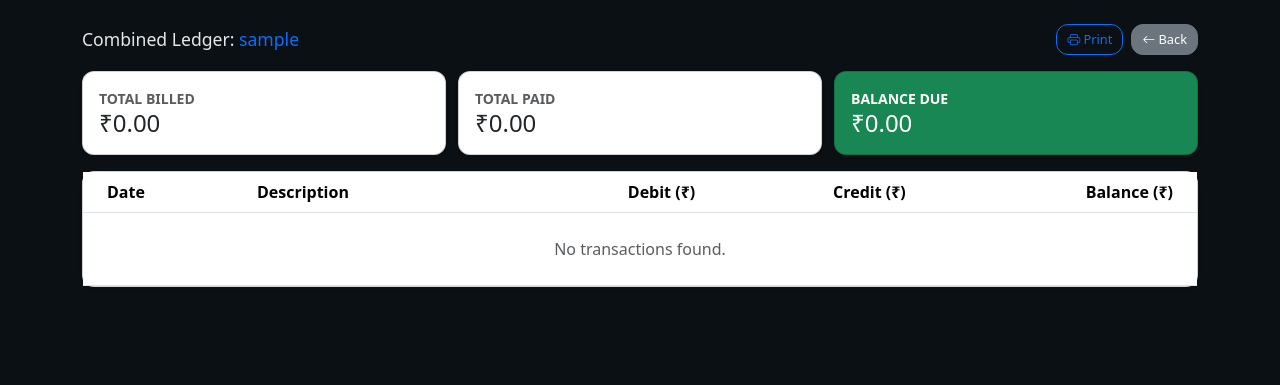
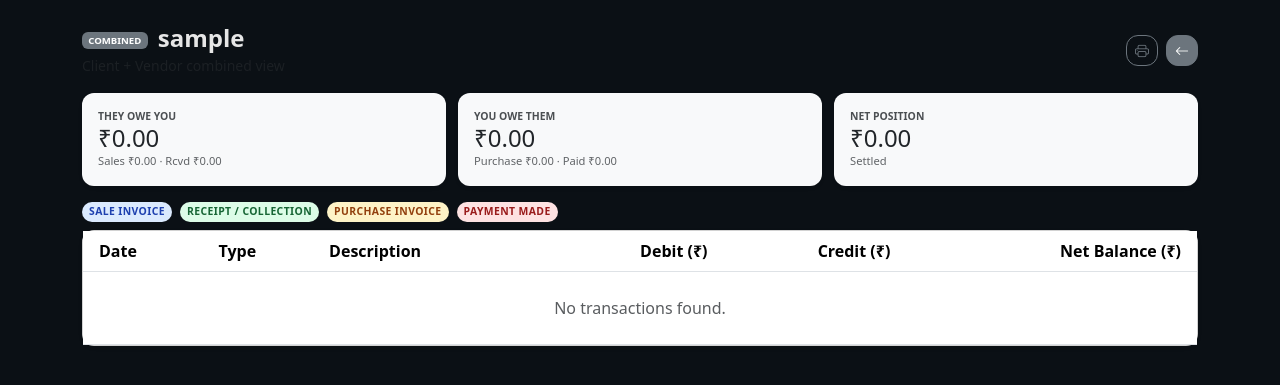
Before and after one commit to yash755/mayachem, a Flask app: a page that uses templates/base.html in a window 1280 px wide. Shown: the part 65-450 px from the top of the page. Run offline with Flask 3, Linux system fonts and the light colour scheme; the visitor is signed in with stand-in values (Sample User, id 1); data that the repository does not hold is empty; some libraries are stand-ins or nearby versions.

Commit message:
feat: vendor bulk payment (VendorCollection) + combined party ledger
- Add VendorCollection model and 3 routes (add/edit/delete)
- Show vendor bulk payments in party_ledger with edit/delete links
- Add combined_party_ledger route for parties on both client & vendor sides
- Add 'View Combined Ledger' banner to ledger.html when other side has data
- Add 'Bulk Payment' button to vendor ledger header
- New combined_ledger.html template with summary bar and colour-coded rows
- Migration script: migrate_vendor_bulk_payment.py

```diff
--- a/app.py
+++ b/app.py
@@ -1329,6 +1329,12 @@ def register_routes(app: Flask) -> None:
                 running += (t["credit"] - t["debit"])
             t["balance"] = round(running, 2)
 
+        # Detect if party exists on the other side (client↔vendor)
+        if party_type == "client":
+            other_side_count = Purchase.query.filter_by(vendor_name=display_name).count()
+        else:
+            other_side_count = Sale.query.filter_by(client_name=display_name).count()
+
         return render_template(
             "ledger.html",
             name=display_name,
@@ -1338,7 +1344,176 @@ def register_routes(app: Flask) -> None:
             total_paid=round(total_paid, 2),
             net_balance=round(running, 2),
             is_multi=is_multi,
-            client_obj=client_obj if party_type == "client" else None
+            client_obj=client_obj if party_type == "client" else None,
+            other_side_count=other_side_count,
+        )
+
+    @app.route("/ledger/combined/<path:name>")
+    def combined_party_ledger(name):
+        """Combined client + vendor ledger for parties that wear both hats."""
+        name = name.strip()
+
+        client_obj = Client.query.filter_by(name=name).first()
+        transactions = []
+
+        # ── CLIENT SIDE (sales = debit, receipts = credit) ──
+        sales_total = 0
+        sales_received = 0
+
+        if client_obj:
+            opening_bal = client_obj.opening_balance or 0.0
+            if opening_bal != 0:
+                transactions.append({
+                    "date": None,
+                    "desc": "Opening Balance (Client)",
+                    "ref": "",
+                    "debit": opening_bal if opening_bal > 0 else 0,
+                    "credit": abs(opening_bal) if opening_bal < 0 else 0,
+                    "side": "client",
+                    "id_for_sort": -999999,
+                })
+
+        sales = Sale.query.filter_by(client_name=name).all()
+        for s in sales:
+            amt = s.total_amount()
+            sales_total += amt
+            bal = s.balance_due()
+            status = "Paid" if bal <= 0 else ("Partial" if bal < amt else "Pending")
+            transactions.append({
+                "date": s.date,
+                "desc": f"Sale Invoice #{s.id}",
+                "ref": f"/sales/{s.id}/edit",
+                "debit": amt,
+                "credit": 0,
+                "side": "sale",
+                "payment_status": status,
+                "sale_id": s.id,
+                "id_for_sort": s.id,
+            })
+            for p in s.payments:
+                if p.collection_id:
+                    continue
+                sales_received += p.amount
+                transactions.append({
+                    "date": p.date,
+                    "desc": f"Receipt (Sale #{s.id})",
+                    "ref": "",
+                    "debit": 0,
+                    "credit": p.amount,
+                    "side": "receipt",
+                    "id_for_sort": p.id,
+                })
+        if client_obj:
+            for c in client_obj.collections:
+                sales_received += c.amount
+                inv_ids = [str(p.sale_id) for p in c.payments]
+                desc = f"Bulk Receipt ({c.mode or 'N/A'})"
+                if inv_ids:
+                    desc += " - Inv: " + ", ".join(inv_ids)
+                transactions.append({
+                    "date": c.date,
+                    "desc": desc,
+                    "ref": "",
+                    "debit": 0,
+                    "credit": c.amount,
+                    "side": "receipt",
+                    "collection_id": c.id,
+                    "id_for_sort": -c.id,
+                })
+
+        # ── VENDOR SIDE (purchases = credit, payments = debit) ──
+        purchase_total = 0
+        purchase_paid = 0
+
+        purchases = Purchase.query.filter_by(vendor_name=name).all()
+        for p_rec in purchases:
+            cost = p_rec.total_cost()
+            purchase_total += cost
+            bal = p_rec.balance_due()
+            status = "Paid" if bal <= 0 else ("Partial" if bal < cost else "Pending")
+            transactions.append({
+                "date": p_rec.date,
+                "desc": f"Purchase Invoice #{p_rec.id}",
+                "ref": f"/purchase/{p_rec.id}/edit",
+                "debit": 0,
+                "credit": cost,
+                "side": "purchase",
+                "payment_status": status,
+                "purchase_id": p_rec.id,
+                "id_for_sort": p_rec.id,
+            })
+            for pay in p_rec.payments:
+                if pay.collection_id:
+                    continue
+                purchase_paid += pay.amount
+                transactions.append({
+                    "date": pay.date,
+                    "desc": f"Payment Made (Purchase #{p_rec.id})",
+                    "ref": "",
+                    "debit": pay.amount,
+                    "credit": 0,
+                    "side": "payment",
+                    "id_for_sort": pay.id,
+                })
+
+        vendor_collections = VendorCollection.query.filter_by(vendor_name=name).all()
+        for vc in vendor_collections:
+            purchase_paid += vc.amount
+            inv_ids = [str(p.purchase_id) for p in vc.payments]
+            desc = f"Bulk Payment ({vc.mode or 'N/A'})"
+            if inv_ids:
+                desc += " - Inv: " + ", ".join(inv_ids)
+            transactions.append({
+                "date": vc.date,
+                "desc": desc,
+                "ref": "",
+                "debit": vc.amount,
+                "credit": 0,
+                "side": "payment",
+                "vendor_collection_id": vc.id,
+                "id_for_sort": -vc.id,
+            })
+
+        # ── Sort & running balance ──
+        def sort_key(t):
+            d = t["date"] or datetime(1900, 1, 1).date()
+            return (d, t.get("id_for_sort", 0))
+
+        transactions.sort(key=sort_key)
+
+        # Net balance: we are owed (sales) minus we owe (purchases)
+        # debit = we are owed / we paid out; credit = we received / we were billed
+        # For combined: treat as: +debit (sale) -credit(purchase) side by side
+        # Running: sale entries debit us (client owes), receipt credits reduce it
+        #          purchase credit them (we owe), payment debit reduces it
+        # Net = receivable_balance - payable_balance
+        running = 0
+        for t in transactions:
+            side = t.get("side", "")
+            if side in ("sale", "receipt", "client"):
+                running += t["debit"] - t["credit"]
+            else:  # purchase, payment
+                running -= t["credit"] - t["debit"]
+            t["balance"] = round(running, 2)
+
+        sales_balance = sales_total - sales_received         # what client owes us
+        purchase_balance = purchase_total - purchase_paid    # what we owe vendor
+        net_position = round(sales_balance - purchase_balance, 2)
+
+        return render_template(
+            "combined_ledger.html",
+            name=name,
+            transactions=transactions,
+            sales_total=round(sales_total, 2),
+            sales_received=round(sales_received, 2),
+            sales_balance=round(sales_balance, 2),
+            purchase_total=round(purchase_total, 2),
+            purchase_paid=round(purchase_paid, 2),
+            purchase_balance=round(purchase_balance, 2),
+            net_position=net_position,
+            client_obj=client_obj,
+            has_sales=bool(sales),
+            has_purchases=bool(purchases),
         )
 
     @app.route("/reports/sales-outstanding")
--- /dev/null
+++ b/templates/combined_ledger.html
@@ -0,0 +1,221 @@
+{% extends 'base.html' %}
+{% block content %}
+
+<style>
+/* ── Summary grid ── */
+.combined-summary { display: grid; grid-template-columns: repeat(3, 1fr); gap: 0.75rem; margin-bottom: 1rem; }
+@media (max-width: 575px) {
+  .combined-summary { gap: 0.4rem; }
+  .combined-summary .card-body { padding: 0.55rem 0.75rem; }
+  .combined-summary h4 { font-size: 0.95rem; }
+  .combined-summary .label { font-size: 0.62rem; }
+}
+
+/* ── Side divider badges ── */
+.side-badge { font-size: 0.65rem; font-weight: 700; padding: 2px 7px; border-radius: 10px; text-transform: uppercase; letter-spacing: .4px; }
+.side-sale     { background:#dbeafe; color:#1e40af; }
+.side-receipt  { background:#dcfce7; color:#166534; }
+.side-purchase { background:#fef3c7; color:#92400e; }
+.side-payment  { background:#fee2e2; color:#991b1b; }
+.side-client   { background:#e0e7ff; color:#3730a3; }
+
+/* ── Desktop table ── */
+.cledger-table-wrap { display: block; }
+.cledger-mobile     { display: none; }
+@media (max-width: 767px) {
+  .cledger-table-wrap { display: none; }
+  .cledger-mobile     { display: block; }
+}
+
+/* ── Mobile transaction cards ── */
+.txn-card {
+  border-left: 4px solid #dee2e6;
+  border-radius: 0 8px 8px 0;
+  padding: 0.65rem 0.85rem;
+  margin-bottom: 0.5rem;
+  background: #fff;
+  box-shadow: 0 1px 4px rgba(0,0,0,.06);
+}
+.txn-card.side-sale-card     { border-left-color: #3b82f6; }
+.txn-card.side-receipt-card  { border-left-color: #22c55e; }
+.txn-card.side-purchase-card { border-left-color: #f59e0b; }
+.txn-card.side-payment-card  { border-left-color: #ef4444; }
+.txn-card .txn-top   { display: flex; justify-content: space-between; align-items: flex-start; gap: 0.5rem; }
+.txn-card .txn-date  { font-size: 0.75rem; color: #6c757d; }
+.txn-card .txn-desc  { font-size: 0.85rem; font-weight: 500; flex: 1; }
+.txn-card .txn-amounts { font-size: 0.8rem; margin-top: 0.35rem; display: flex; gap: 0.75rem; justify-content: flex-end; }
+.debit-amt  { color: #dc3545; font-weight: 700; }
+.credit-amt { color: #198754; font-weight: 700; }
+.bal-amt    { font-weight: 700; color: #212529; }
+
+@media print {
+  .btn, .d-print-none { display: none !important; }
+  .cledger-mobile { display: none !important; }
+  .cledger-table-wrap { display: block !important; }
+}
+</style>
+
+<!-- Header -->
+<div class="d-flex justify-content-between align-items-center mb-3 flex-wrap gap-2">
+  <div>
+    <h4 class="mb-0 fw-bold">
+      <span class="badge bg-secondary me-1" style="font-size:0.6rem;vertical-align:middle;">COMBINED</span>
+      {{ name }}
+    </h4>
+    <small class="text-muted">Client + Vendor combined view</small>
+  </div>
+  <div class="d-flex flex-wrap gap-2 d-print-none">
+    {% if has_sales %}
+    <a href="{{ url_for('party_ledger', party_type='client', name=name) }}" class="btn btn-outline-primary btn-sm">
+      <i class="bi bi-person"></i> Client Ledger
+    </a>
+    {% endif %}
+    {% if has_purchases %}
+    <a href="{{ url_for('party_ledger', party_type='vendor', name=name) }}" class="btn btn-outline-warning btn-sm">
+      <i class="bi bi-shop"></i> Vendor Ledger
+    </a>
+    {% endif %}
+    <button class="btn btn-outline-secondary btn-sm" onclick="window.print()">
+      <i class="bi bi-printer"></i>
+    </button>
+    <a href="{{ url_for('ledger_list') }}" class="btn btn-secondary btn-sm">
+      <i class="bi bi-arrow-left"></i>
+    </a>
+  </div>
+</div>
+
+<!-- Summary cards: 3-col grid — Receivable | Payable | Net -->
+<div class="combined-summary mb-3">
+  <div class="card border-0 shadow-sm {{ 'bg-danger text-white' if sales_balance > 0 else 'bg-light' }}">
+    <div class="card-body">
+      <div class="text-uppercase fw-bold label" style="font-size:0.65rem;opacity:.8;">They Owe You</div>
+      <h4 class="mb-0">₹{{ "{:,.2f}".format(sales_balance) }}</h4>
+      <div style="font-size:0.7rem;opacity:.7;">Sales ₹{{ "{:,.2f}".format(sales_total) }} · Rcvd ₹{{ "{:,.2f}".format(sales_received) }}</div>
+    </div>
+  </div>
+  <div class="card border-0 shadow-sm {{ 'bg-warning' if purchase_balance > 0 else 'bg-light' }}">
+    <div class="card-body">
+      <div class="text-uppercase fw-bold label" style="font-size:0.65rem;opacity:.8;">You Owe Them</div>
+      <h4 class="mb-0">₹{{ "{:,.2f}".format(purchase_balance) }}</h4>
+      <div style="font-size:0.7rem;opacity:.7;">Purchase ₹{{ "{:,.2f}".format(purchase_total) }} · Paid ₹{{ "{:,.2f}".format(purchase_paid) }}</div>
+    </div>
+  </div>
+  <div class="card border-0 shadow-sm {{ 'bg-success text-white' if net_position > 0 else ('bg-danger text-white' if net_position < 0 else 'bg-light') }}">
+    <div class="card-body">
+      <div class="text-uppercase fw-bold label" style="font-size:0.65rem;opacity:.8;">Net Position</div>
+      <h4 class="mb-0">₹{{ "{:,.2f}".format(net_position|abs) }}</h4>
+      <div style="font-size:0.7rem;opacity:.7;">
+        {% if net_position > 0 %}In your favour{% elif net_position < 0 %}In their favour{% else %}Settled{% endif %}
+      </div>
+    </div>
+  </div>
+</div>
+
+<!-- Legend -->
+<div class="d-flex flex-wrap gap-2 mb-2 d-print-none">
+  <span class="side-badge side-sale">Sale Invoice</span>
+  <span class="side-badge side-receipt">Receipt / Collection</span>
+  <span class="side-badge side-purchase">Purchase Invoice</span>
+  <span class="side-badge side-payment">Payment Made</span>
+</div>
+
+<!-- ══ DESKTOP TABLE ══ -->
+<div class="card shadow-sm cledger-table-wrap">
+  <div class="table-responsive">
+    <table class="table table-hover mb-0 align-middle">
+      <thead>
+        <tr>
+          <th class="ps-3">Date</th>
+          <th>Type</th>
+          <th>Description</th>
+          <th class="text-end">Debit (₹)</th>
+          <th class="text-end">Credit (₹)</th>
+          <th class="text-end pe-3">Net Balance (₹)</th>
+        </tr>
+      </thead>
+      <tbody>
+        {% if not transactions %}
+        <tr><td colspan="6" class="text-center py-4 text-muted">No transactions found.</td></tr>
+        {% endif %}
+        {% for t in transactions %}
+        <tr>
+          <td class="ps-3 text-nowrap">
+            {% if t.date %}{{ t.date.strftime('%d-%m-%y') }}
+            {% else %}<span class="text-muted small">Opening</span>{% endif %}
+          </td>
+          <td><span class="side-badge side-{{ t.side }}">{{ t.side|replace('_',' ')|title }}</span></td>
+          <td>
+            <div class="d-flex align-items-center flex-wrap gap-1">
+              {% if t.ref %}<a href="{{ t.ref }}" class="text-decoration-none">{{ t.desc }}</a>
+              {% else %}{{ t.desc }}{% endif %}
+              {% if t.get('payment_status') == 'Paid' %}
+                <span class="badge bg-success"><i class="bi bi-check-circle-fill"></i> Paid</span>
+              {% elif t.get('payment_status') == 'Partial' %}
+                <span class="badge bg-warning text-dark">Partial</span>
+                {% if t.get('sale_id') %}<a href="{{ url_for('add_sale_payment', sale_id=t.sale_id) }}" class="small text-primary"><i class="bi bi-plus-circle"></i> Receipt</a>{% endif %}
+                {% if t.get('purchase_id') %}<a href="{{ url_for('purchase_payments', purchase_id=t.purchase_id) }}" class="small text-primary"><i class="bi bi-plus-circle"></i> Pay</a>{% endif %}
+              {% elif t.get('payment_status') == 'Pending' %}
+                <span class="badge bg-danger">Pending</span>
+                {% if t.get('sale_id') %}<a href="{{ url_for('add_sale_payment', sale_id=t.sale_id) }}" class="small text-primary"><i class="bi bi-plus-circle"></i> Receipt</a>{% endif %}
+                {% if t.get('purchase_id') %}<a href="{{ url_for('purchase_payments', purchase_id=t.purchase_id) }}" class="small text-primary"><i class="bi bi-plus-circle"></i> Pay</a>{% endif %}
+              {% endif %}
+            </div>
+          </td>
+          <td class="text-end {{ 'text-danger fw-bold' if t.debit > 0 else 'text-muted' }}">
+            {{ "₹{:,.2f}".format(t.debit) if t.debit > 0 else '-' }}
+          </td>
+          <td class="text-end {{ 'text-success fw-bold' if t.credit > 0 else 'text-muted' }}">
+            {{ "₹{:,.2f}".format(t.credit) if t.credit > 0 else '-' }}
+          </td>
+          <td class="text-end fw-bold pe-3 {{ 'text-success' if t.balance >= 0 else 'text-danger' }}">
+            ₹{{ "{:,.2f}".format(t.balance|abs) }}
+            {% if t.balance > 0 %}<small class="text-muted fw-normal"> CR</small>
+            {% elif t.balance < 0 %}<small class="text-muted fw-normal"> DR</small>{% endif %}
+          </td>
+        </tr>
+        {% endfor %}
+      </tbody>
+    </table>
+  </div>
+</div>
+
+<!-- ══ MOBILE CARDS ══ -->
+<div class="cledger-mobile">
+  {% if not transactions %}
+  <div class="text-center text-muted py-4">No transactions found.</div>
+  {% endif %}
+  {% for t in transactions %}
+  <div class="txn-card side-{{ t.side }}-card">
+    <div class="txn-top">
+      <div class="flex-grow-1">
+        <div class="txn-date">
+          {% if t.date %}{{ t.date.strftime('%d %b %y') }}{% else %}Opening{% endif %}
+          &nbsp;<span class="side-badge side-{{ t.side }}">{{ t.side|replace('_',' ')|title }}</span>
+        </div>
+        <div class="txn-desc">
+          {% if t.ref %}<a href="{{ t.ref }}" class="text-decoration-none text-dark">{{ t.desc }}</a>
+          {% else %}{{ t.desc }}{% endif %}
+        </div>
+        {% if t.get('payment_status') == 'Paid' %}
+          <span class="badge bg-success mt-1">Paid</span>
+        {% elif t.get('payment_status') in ('Partial', 'Pending') %}
+          <span class="badge {{ 'bg-warning text-dark' if t.payment_status == 'Partial' else 'bg-danger' }} mt-1">
+            {{ t.payment_status }}
+          </span>
+          {% if t.get('sale_id') %}<a href="{{ url_for('add_sale_payment', sale_id=t.sale_id) }}" class="badge bg-primary text-white ms-1 text-decoration-none">+ Receipt</a>{% endif %}
+          {% if t.get('purchase_id') %}<a href="{{ url_for('purchase_payments', purchase_id=t.purchase_id) }}" class="badge bg-primary text-white ms-1 text-decoration-none">+ Pay</a>{% endif %}
+        {% endif %}
+      </div>
+      <div class="text-end ms-2">
+        {% if t.debit > 0 %}<div class="debit-amt">-₹{{ "{:,.2f}".format(t.debit) }}</div>
+        {% elif t.credit > 0 %}<div class="credit-amt">+₹{{ "{:,.2f}".format(t.credit) }}</div>{% endif %}
+        <div class="bal-amt small">₹{{ "{:,.2f}".format(t.balance|abs) }}
+          {% if t.balance > 0 %}<span class="text-success">CR</span>{% elif t.balance < 0 %}<span class="text-danger">DR</span>{% endif %}
+        </div>
+      </div>
+    </div>
+  </div>
+  {% endfor %}
+</div>
+
+{% endblock %}
--- a/templates/ledger.html
+++ b/templates/ledger.html
@@ -76,6 +76,20 @@
         </a>
     </div>
 </div>
+
+<!-- Combined ledger banner (shows when party is on both sides) -->
+{% if other_side_count and other_side_count > 0 and not is_multi %}
+<div class="alert alert-info d-flex align-items-center justify-content-between flex-wrap gap-2 py-2 mb-3 d-print-none">
+  <span>
+    <i class="bi bi-arrows-collapse me-1"></i>
+    This party also has <strong>{{ other_side_count }} {{ 'sale' if party_type == 'Vendor' else 'purchase' }}{{ 's' if other_side_count != 1 else '' }}</strong> on the
+    {{ 'client' if party_type == 'Vendor' else 'vendor' }} side.
+  </span>
+  <a href="{{ url_for('combined_party_ledger', name=name) }}" class="btn btn-info btn-sm text-white fw-semibold">
+    <i class="bi bi-diagram-2 me-1"></i> View Combined Ledger
+  </a>
+</div>
+{% endif %}
 
 <!-- Summary cards -->
 <div class="summary-row mb-3">
```
